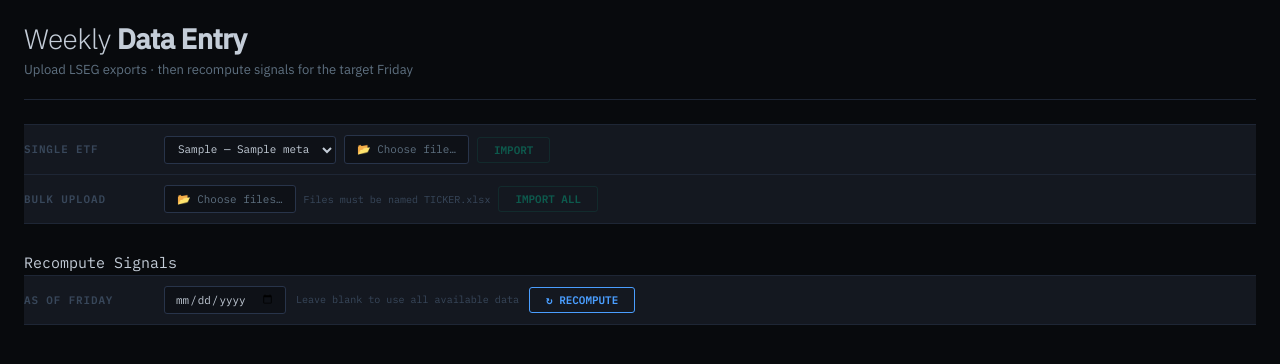
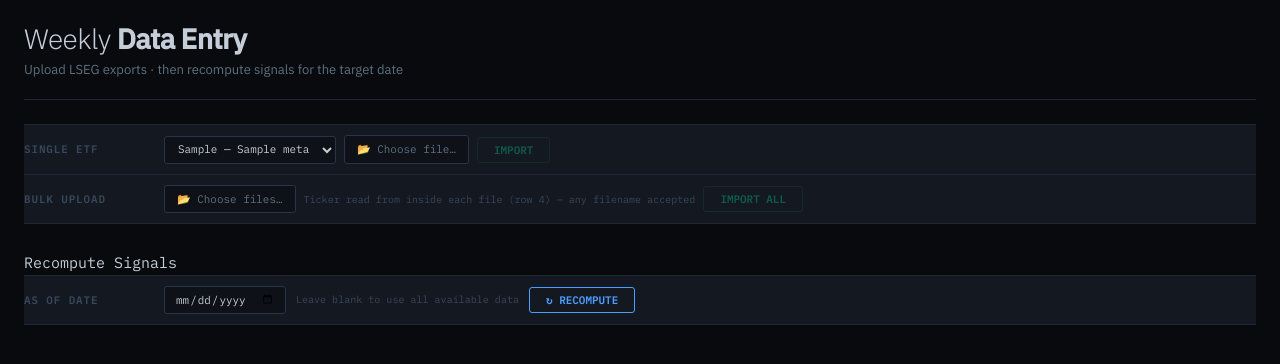
Before and after one commit to rhapsodians/Footprints, a Flask app: page /entry in a window 1280 px wide. Shown: the part 44-408 px from the top of the page. Run offline with Flask 3, Linux system fonts and the light colour scheme; tables that the repository leaves empty hold one stand-in row (values such as "Sample post").

Commit message:
Sector reclassifications, ticker-from-file bulk import, recompute date fix

```diff
--- a/server.py
+++ b/server.py
@@ -212,11 +212,29 @@ def _dicts(rows):
     if hasattr(rows, "to_dict"): return rows.to_dict(orient="records")
     return [dict(r) for r in rows]
 
-def _next_friday():
-    """Return the coming Friday's date, or today if today is Friday."""
-    d = date.today()
-    days = (4 - d.weekday()) % 7   # 0 on Friday → return today
-    return (d + timedelta(days=days)).isoformat()
+def _next_signal_date():
+    """
+    Return the most appropriate signal date to pre-fill the recompute picker.
+    Normally this is the coming Friday (or today if today is Friday).
+    On weeks with a public holiday on Friday, the last available price date
+    (e.g. Thursday) is used instead, so the picker pre-fills correctly.
+    """
+    today = date.today()
+    # Standard: next Friday (or today if Friday)
+    days_to_fri = (4 - today.weekday()) % 7
+    friday = today + timedelta(days=days_to_fri)
+
+    # If Friday is in the future but we already have price data up to Thursday
+    # (public holiday), use the latest price date if it's >= this Monday
+    latest_price = db.get_latest_prices_date()
+    if latest_price:
+        lp = date.fromisoformat(latest_price)
+        monday = today - timedelta(days=today.weekday())
+        # Latest price is this week but not a Friday → likely a short week
+        if monday <= lp < friday and lp.weekday() != 4:
+            return lp.isoformat()
+
+    return friday.isoformat()
 
 # ── LSEG Excel parser (same as v1) ────────────────────────────────────────────
 def _parse_lseg(file_bytes):
@@ -252,6 +270,25 @@ def _parse_lseg(file_bytes):
         out.append((str(row[0].date()), _g(row,"open",c), _g(row,"high",c),
                     _g(row,"low",c), c, _g(row,"volume",0.0)))
     return sorted(out, key=lambda x: x[0])
+
+# ── LSEG ticker extractor ─────────────────────────────────────────────────────
+def _extract_ticker_from_lseg(file_bytes: bytes) -> str | None:
+    """
+    Read the ticker from row 4 (cell A4, 1-indexed) of an LSEG price history
+    export — e.g. 'IHYG.L'.  Returns None if the cell is missing or blank.
+    Falls back gracefully so callers can decide whether to use the filename.
+    """
+    try:
+        wb = openpyxl.load_workbook(io.BytesIO(file_bytes), read_only=True, data_only=True)
+        ws = wb.active
+        val = ws.cell(row=4, column=1).value
+        wb.close()
+        if val:
+            return str(val).strip().upper() or None
+    except Exception:
+        pass
+    return None
+
 
 # ── Dashboard data helpers ────────────────────────────────────────────────────
 def _enrich_signals(signals):
@@ -320,7 +357,6 @@ def entry_import_lseg():
 
 @app.route("/entry/import-lseg-bulk", methods=["POST"])
 def entry_import_lseg_bulk():
-    import os as _os
     files = request.files.getlist("bulk_files")
     if not files or all(f.filename == "" for f in files):
         flash("No files selected.", "err"); return redirect(url_for("entry"))
@@ -329,13 +365,14 @@ def entry_import_lseg_bulk():
     results, errors = [], []
 
     for f in files:
-        fname = f.filename or ""
-        # Strip extension(s): AGHG.L.xlsx -> AGHG.L, BOTZ.L.xls -> BOTZ.L
-        base = _os.path.splitext(fname)[0]
-        ticker = base.upper().strip()
+        fname = f.filename or "unnamed"
+        raw = f.read()
+
+        # Extract ticker from inside the file (row 4, cell A4)
+        ticker = _extract_ticker_from_lseg(raw)
 
         if not ticker:
-            errors.append(f"Unnamed file skipped")
+            errors.append(f"{fname} — could not read ticker from file (is row 4 a ticker?)")
             continue
 
         if ticker not in known:
@@ -343,20 +380,20 @@ def entry_import_lseg_bulk():
             continue
 
         try:
-            rows = _parse_lseg(f.read())
+            rows = _parse_lseg(raw)
         except Exception as e:
-            errors.append(f"{ticker} — parse error: {e}")
+            errors.append(f"{ticker} ({fname}) — parse error: {e}")
             continue
 
         if not rows:
-            errors.append(f"{ticker} — no valid rows in file")
+            errors.append(f"{ticker} ({fname}) — no valid rows in file")
             continue
 
         try:
             ins, rep = db.import_lseg_rows(ticker, rows)
             results.append(f"{ticker}: +{ins} new, {rep} updated")
         except Exception as e:
-            errors.append(f"{ticker} — DB error: {e}")
+            errors.append(f"{ticker} ({fname}) — DB error: {e}")
 
     if results:
         flash(f"Bulk import: {len(results)} ETF(s) — " + " · ".join(results), "ok")
--- a/templates/entry.html
+++ b/templates/entry.html
@@ -26,7 +26,7 @@
 <div class="page-header">
   <div>
     <div class="page-title">Weekly <strong>Data Entry</strong></div>
-    <div class="page-subtitle">Upload LSEG exports · then recompute signals for the target Friday</div>
+    <div class="page-subtitle">Upload LSEG exports · then recompute signals for the target date</div>
   </div>
 </div>
 
@@ -61,7 +61,7 @@
                class="file-native" id="bulk-file" onchange="onBulkChange(this)">
         <span id="bulk-txt">📂 Choose files…</span>
       </label>
-      <span class="hint">Files must be named TICKER.xlsx</span>
+      <span class="hint">Ticker read from inside each file (row 4) — any filename accepted</span>
       <button type="submit" class="act-btn" id="bulk-sub" disabled>IMPORT ALL</button>
     </form>
   </div>
@@ -76,7 +76,7 @@
 
 <div class="entry-band" style="margin-top:0">
   <div class="entry-row">
-    <span class="entry-lbl">As of Friday</span>
+    <span class="entry-lbl">As of date</span>
     <form method="post" action="/recompute"
           style="display:flex;align-items:center;gap:10px;flex-wrap:wrap">
       <input type="date" name="as_of_date"
```
